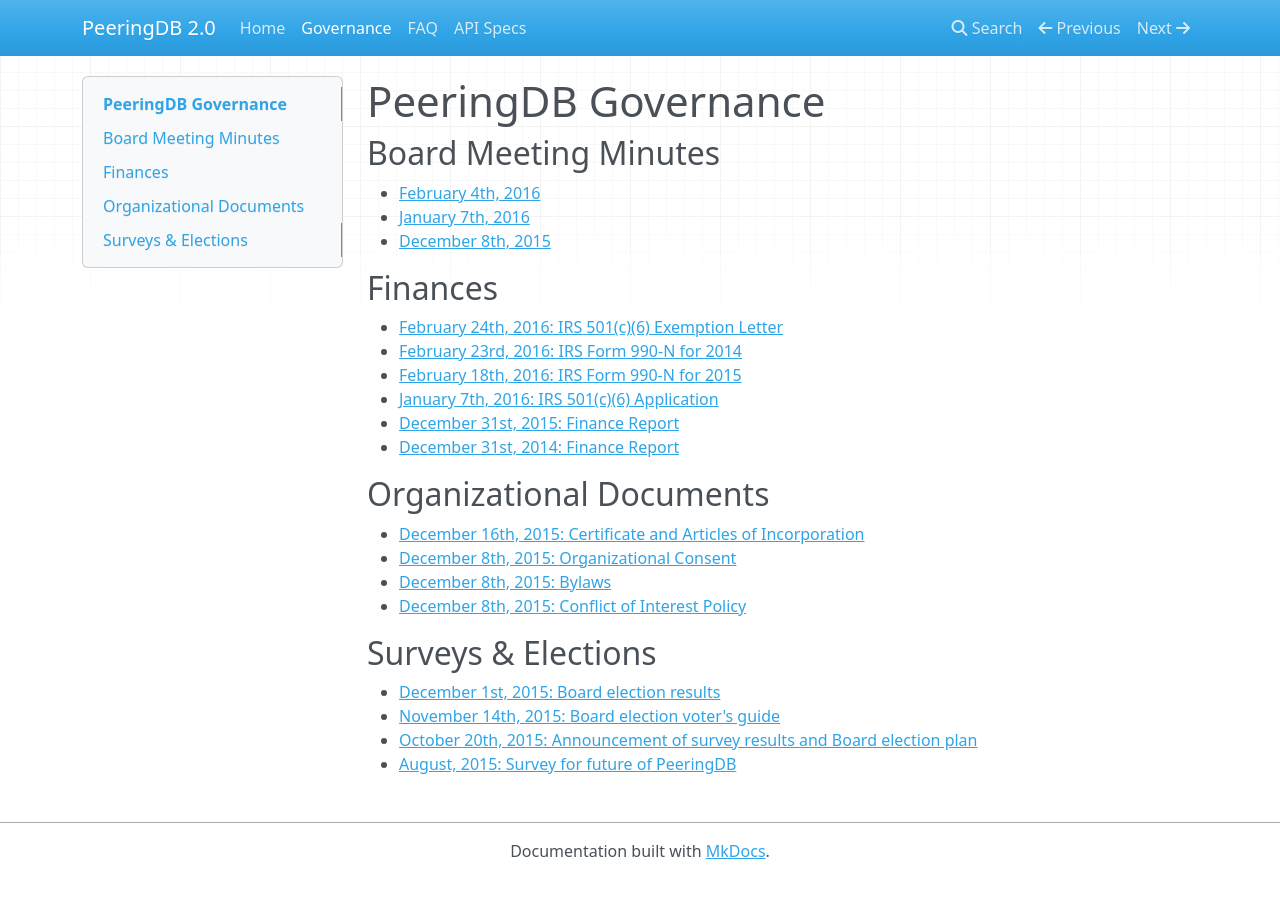
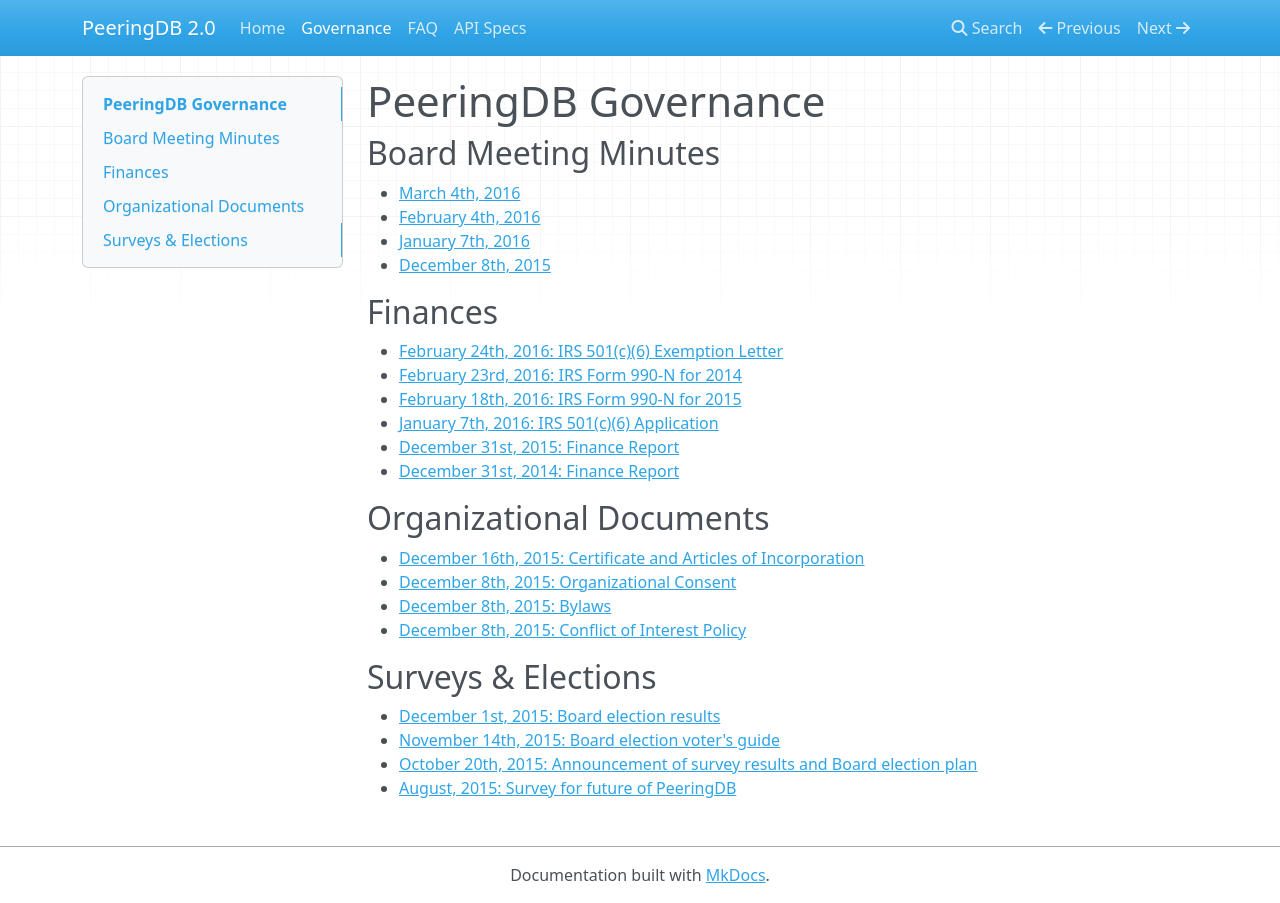
Before and after one commit to peeringdb/docs, an MkDocs documentation site: the page built from docs/gov.md, in a window 1280 px wide. Built offline with MkDocs 1.6.1, drawn with Linux system fonts in a browser that asks for light colours; nearby versions of some CDN libraries; old or Windows-style settings are respelled for this version of MkDocs.

Commit message:
March Board meeting.

```diff
--- a/docs/gov.md
+++ b/docs/gov.md
@@ -3,6 +3,7 @@
 
 ## Board Meeting Minutes
 
+- [March 4th, 2016](gov/legaldocs/2016-03-04_PeeringDB_Board_Minutes.pdf)
 - [February 4th, 2016](gov/legaldocs/2016-02-04_PeeringDB_Board_Minutes.pdf)
 - [January 7th, 2016](gov/legaldocs/2016-01-07_PeeringDB_Board_Minutes.pdf)
 - [December 8th, 2015](gov/legaldocs/2015-12-08_PeeringDB_Board_Minutes.pdf)
```
Also changed, not shown: 1 other file.
